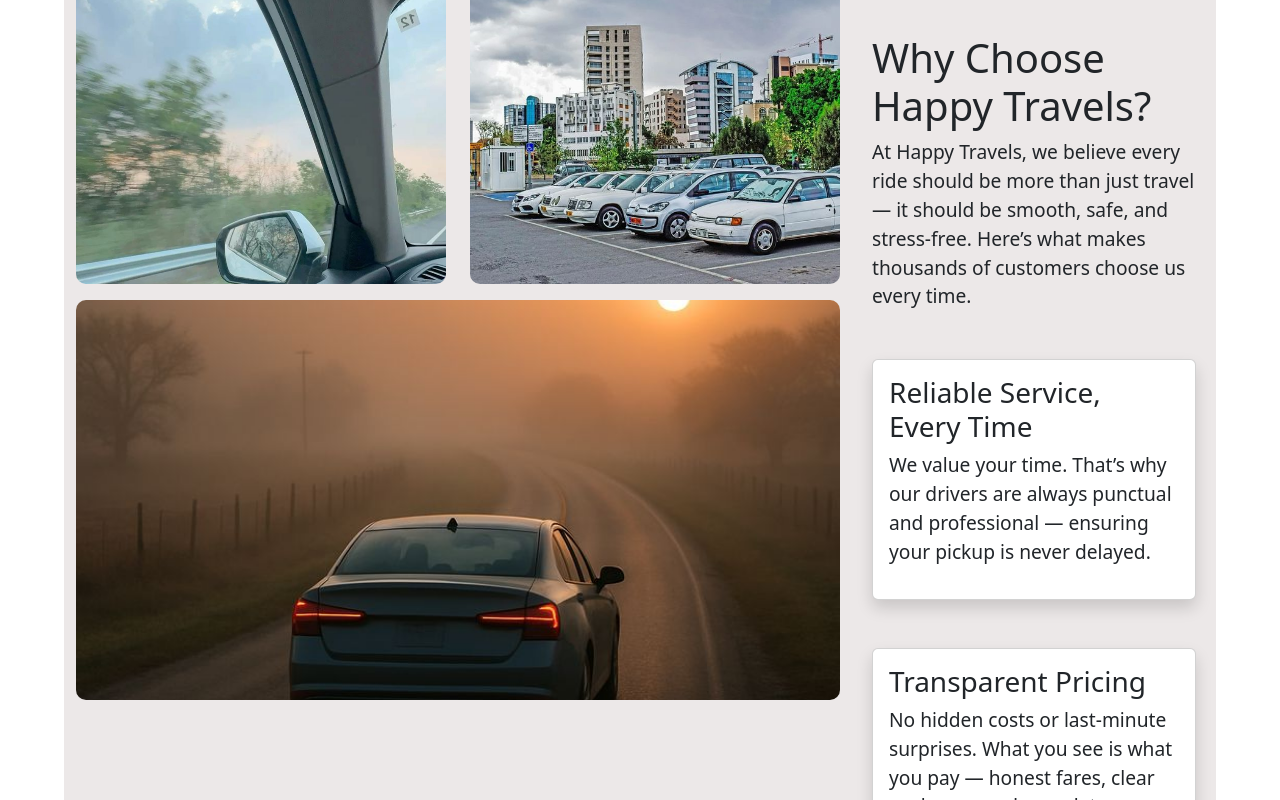
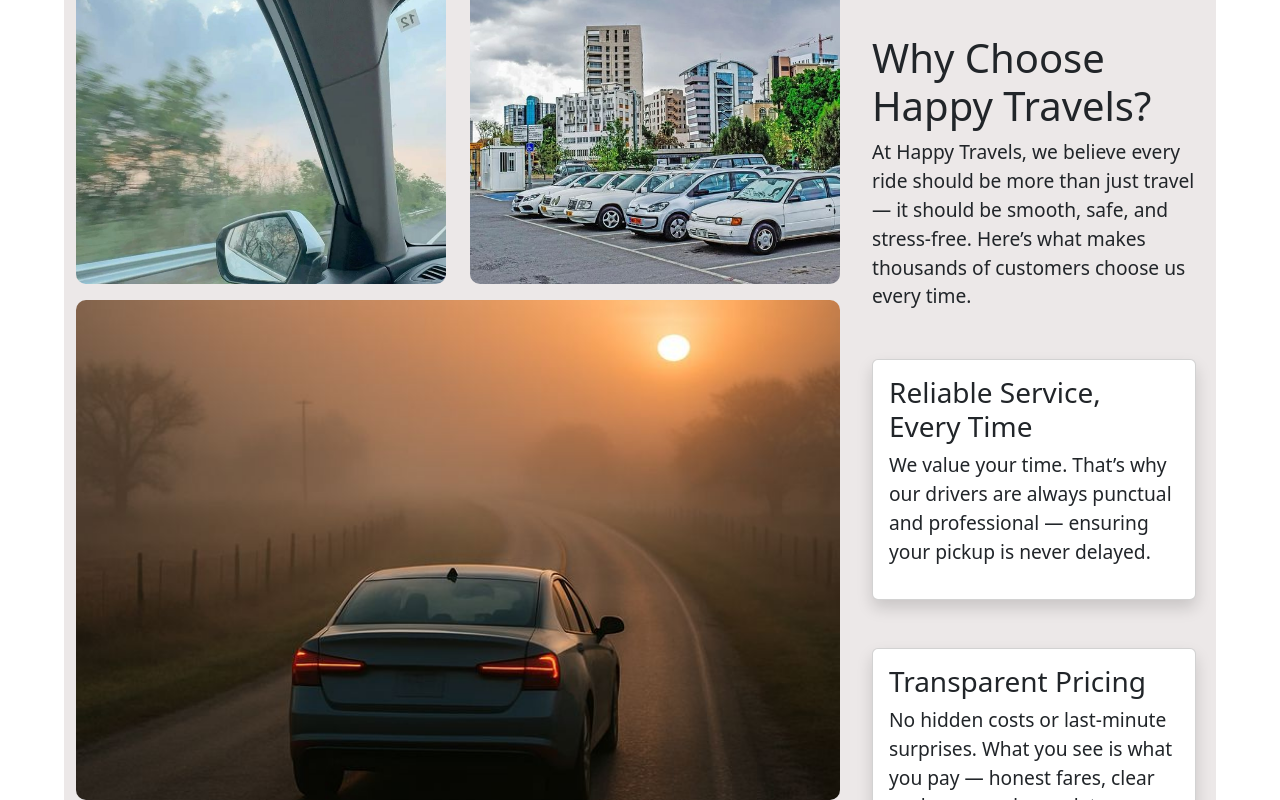
Before and after one commit to NagendraVarma1/Happy-Travels-project, a React (Create React App) app: page / in a window 1280 px wide. Shown: the part 3350-4150 px from the top of the page. Built offline with nearby package versions, Linux system fonts and the light colour scheme.

Commit message:
small change

```diff
--- a/src/Components/Home/Home.module.css
+++ b/src/Components/Home/Home.module.css
@@ -189,7 +189,7 @@
 }
 .whyUsRow2Imgs {
   width: 100%;
-  height: 400px;
+  height: 500px;
   object-fit: cover;
   border-radius: 10px;
 }
@@ -204,7 +204,7 @@
 
 @media (max-width: 576px) {
   .carouselImage {
-    height: 55px;
+    height: 550px;
   }
 
   .heroContent {
```
Also changed, not shown: src/assets/hycross.jpeg.
